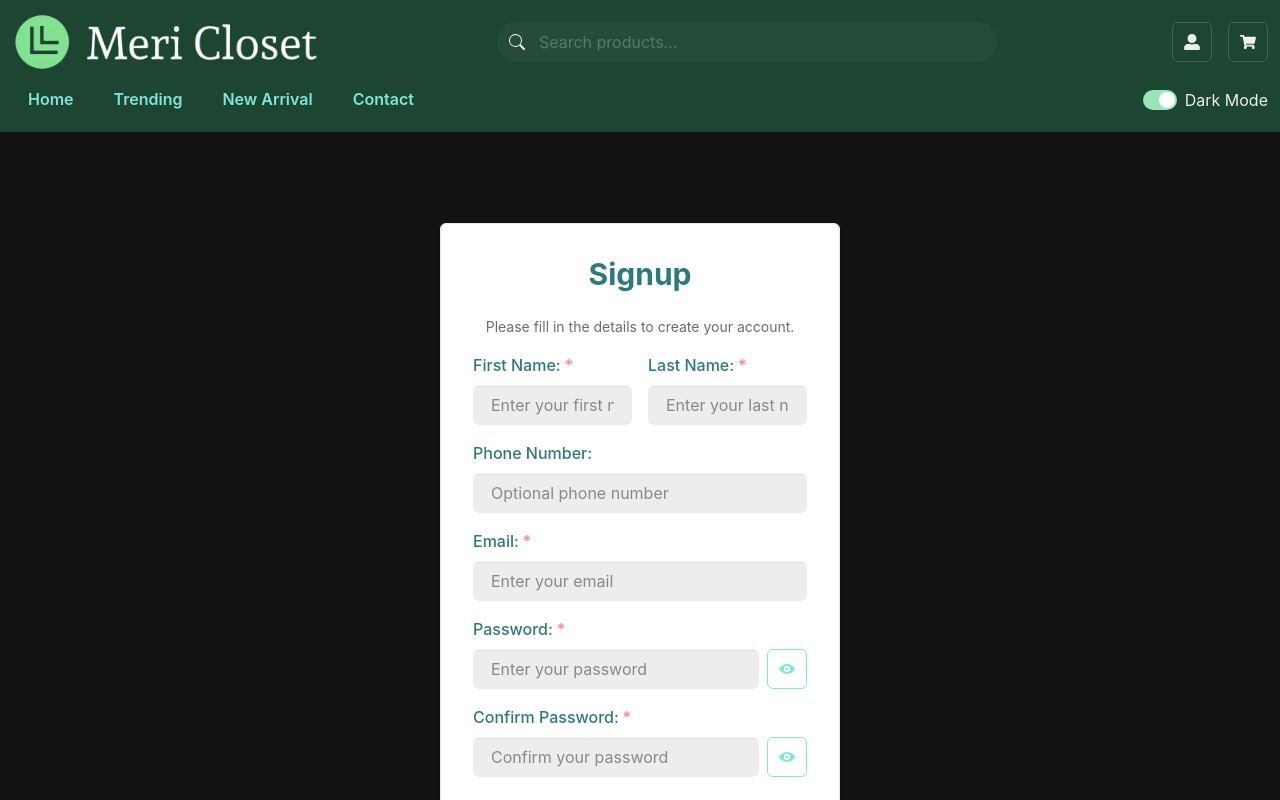
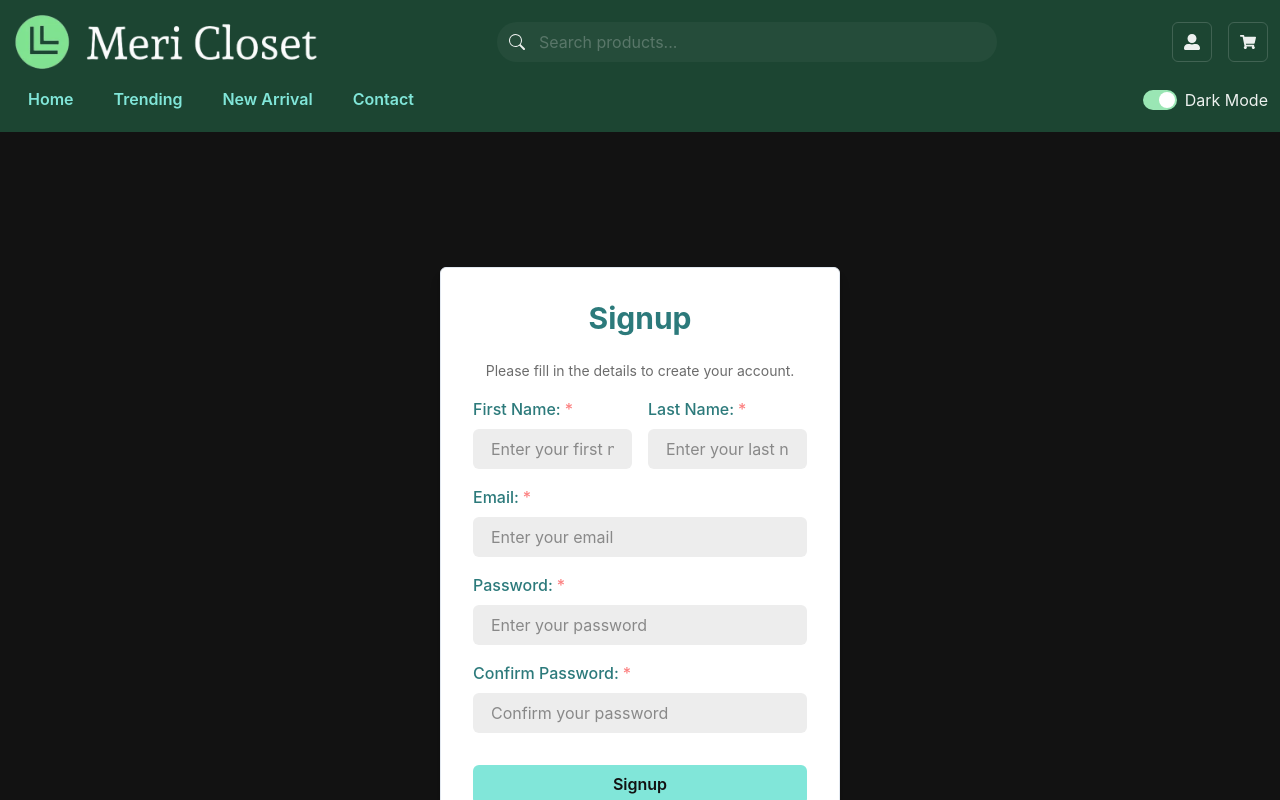
Before and after one commit to saadamir1/mericloset, a React (Vite) app: page /signup in a window 1280 px wide. Shown: the top 800 px of the page. Built offline with nearby package versions, Linux system fonts and the light colour scheme.

Commit message:
create userStore. update navbar profile menu i.e dynamic options. connect sign in and login with database

```diff
--- a/src/pages/signup.tsx
+++ b/src/pages/signup.tsx
@@ -10,24 +10,29 @@ import {
   useToast,
   Text,
   HStack,
-  IconButton,
 } from "@chakra-ui/react";
-import { ViewIcon, ViewOffIcon } from "@chakra-ui/icons"; // Import icons for showing/hiding password
+import axios from "axios";
+import useUserStore from "../userStore";
 
 const SignupPage = () => {
-  const [firstName, setFirstName] = useState<string>("");
-  const [lastName, setLastName] = useState<string>("");
-  const [email, setEmail] = useState<string>("");
-  const [password, setPassword] = useState<string>("");
-  const [confirmPassword, setConfirmPassword] = useState<string>("");
-  const [phoneNumber, setPhoneNumber] = useState<string>(""); // State for phone number
-  const [showPassword, setShowPassword] = useState<boolean>(false); // State to toggle password visibility
-  const [showConfirmPassword, setShowConfirmPassword] = useState<boolean>(false); // State for confirm password visibility
+  const { setUser, setToken } = useUserStore();
+  const [formData, setFormData] = useState({
+    firstName: "",
+    lastName: "",
+    email: "",
+    password: "",
+    confirmPassword: "",
+  });
   const toast = useToast();
 
-  const handleSubmit = (e: React.FormEvent<HTMLFormElement>) => {
+  const handleChange = (e: React.ChangeEvent<HTMLInputElement>) => {
+    const { name, value } = e.target;
+    setFormData((prev) => ({ ...prev, [name]: value }));
+  };
+
+  const handleSubmit = async (e: React.FormEvent<HTMLFormElement>) => {
     e.preventDefault();
-    if (password !== confirmPassword) {
+    if (formData.password !== formData.confirmPassword) {
         toast({
             title: "Error.",
             description: "Passwords do not match.",
@@ -38,11 +43,13 @@ const SignupPage = () => {
         return;
     }
 
-    console.log("First Name:", firstName);
-    console.log("Last Name:", lastName);
-    console.log("Phone Number:", phoneNumber); // Log the phone number
-    console.log("Email:", email);
-    console.log("Password:", password);
+    // Create a new object excluding confirmPassword
+    const { confirmPassword, ...userData } = formData;
+
+    try {
+        const { data } = await axios.post("http://localhost:5170/api/v1/users/register", userData);
+        setToken(data.token);
+        setUser(data.user);
 
         toast({
             title: "Signup Successful.",
@@ -51,17 +58,23 @@ const SignupPage = () => {
             duration: 5000,
             isClosable: true,
         });
+    } catch (error) {
+        const errorMsg = axios.isAxiosError(error) && error.response
+            ? error.response.data.message || "Signup failed. Please try again."
+            : "An unexpected error occurred.";
+        toast({
+            title: "Error.",
+            description: errorMsg,
+            status: "error",
+            duration: 5000,
+            isClosable: true,
+        });
+    }
 };
 
+
   return (
-    <Box
-      display="flex"
-      alignItems="center"
-      justifyContent="center"
-      height="100vh"
-      padding={0} // Ensure no padding around the Box
-      margin={0} // Ensure no margin around the Box
-    >
+    <Box display="flex" alignItems="center" justifyContent="center" height="100vh">
       <Box
         p={8}
         borderRadius="md"
@@ -80,147 +93,91 @@ const SignupPage = () => {
           <VStack spacing={4}>
             <HStack spacing={4} width="full">
               <FormControl isRequired>
-                <FormLabel htmlFor="first-name" color="teal.600">
-                  First Name:
-                </FormLabel>
+                <FormLabel htmlFor="firstName" color="teal.600">First Name:</FormLabel>
                 <Input
                   type="text"
-                  id="first-name"
-                  value={firstName}
-                  onChange={(e) => setFirstName(e.target.value)}
+                  id="firstName"
+                  name="firstName"
+                  value={formData.firstName}
+                  onChange={handleChange}
                   placeholder="Enter your first name"
                   variant="filled"
                   backgroundColor="gray.100"
                   focusBorderColor="teal.400"
                   _placeholder={{ color: "gray.500" }}
-                  css={{
-                    color: "black", // Set text color to black
-                  }}
+                  css={{ color: "black" }}
                 />
               </FormControl>
               <FormControl isRequired>
-                <FormLabel htmlFor="last-name" color="teal.600">
-                  Last Name:
-                </FormLabel>
+                <FormLabel htmlFor="lastName" color="teal.600">Last Name:</FormLabel>
                 <Input
                   type="text"
-                  id="last-name"
-                  value={lastName}
-                  onChange={(e) => setLastName(e.target.value)}
+                  id="lastName"
+                  name="lastName"
+                  value={formData.lastName}
+                  onChange={handleChange}
                   placeholder="Enter your last name"
                   variant="filled"
                   backgroundColor="gray.100"
                   focusBorderColor="teal.400"
                   _placeholder={{ color: "gray.500" }}
-                  css={{
-                    color: "black", // Set text color to black
-                  }}
+                  css={{ color: "black" }}
                 />
               </FormControl>
             </HStack>
-            <HStack spacing={4} width="full">
-              <FormControl>
-                <FormLabel htmlFor="phone-number" color="teal.600">
-                  Phone Number:
-                </FormLabel>
-                <Input
-                  type="tel"
-                  id="phone-number"
-                  value={phoneNumber}
-                  onChange={(e) => setPhoneNumber(e.target.value)}
-                  placeholder="Optional phone number"
-                  variant="filled"
-                  backgroundColor="gray.100"
-                  focusBorderColor="teal.400"
-                  _placeholder={{ color: "gray.500" }}
-                  css={{
-                    color: "black", // Set text color to black
-                  }}
-                />
-              </FormControl>
-            </HStack>
+
             <FormControl isRequired>
-              <FormLabel htmlFor="email" color="teal.600">
-                Email:
-              </FormLabel>
+              <FormLabel htmlFor="email" color="teal.600">Email:</FormLabel>
               <Input
                 type="email"
                 id="email"
-                value={email}
-                onChange={(e) => setEmail(e.target.value)}
+                name="email"
+                value={formData.email}
+                onChange={handleChange}
                 placeholder="Enter your email"
                 variant="filled"
                 backgroundColor="gray.100"
                 focusBorderColor="teal.400"
                 _placeholder={{ color: "gray.500" }}
-                css={{
-                  color: "black", // Set text color to black
-                }}
+                css={{ color: "black" }}
               />
             </FormControl>
+
             <FormControl isRequired>
-              <FormLabel htmlFor="password" color="teal.600">
-                Password:
-              </FormLabel>
-              <HStack>
+              <FormLabel htmlFor="password" color="teal.600">Password:</FormLabel>
               <Input
-                  type={showPassword ? "text" : "password"} // Show password if true
+                type="password"
                 id="password"
-                  value={password}
-                  onChange={(e) => setPassword(e.target.value)}
+                name="password"
+                value={formData.password}
+                onChange={handleChange}
                 placeholder="Enter your password"
                 variant="filled"
                 backgroundColor="gray.100"
                 focusBorderColor="teal.400"
                 _placeholder={{ color: "gray.500" }}
-                  css={{
-                    color: "black", // Set text color to black
-                  }}
+                css={{ color: "black" }}
               />
-                <IconButton
-                  aria-label={showPassword ? "Hide password" : "Show password"}
-                  icon={showPassword ? <ViewOffIcon /> : <ViewIcon />}
-                  onClick={() => setShowPassword(!showPassword)} // Toggle password visibility
-                  variant="outline"
-                  colorScheme="teal"
-                />
-              </HStack>
             </FormControl>
+
             <FormControl isRequired>
-              <FormLabel htmlFor="confirm-password" color="teal.600">
-                Confirm Password:
-              </FormLabel>
-              <HStack>
+              <FormLabel htmlFor="confirmPassword" color="teal.600">Confirm Password:</FormLabel>
               <Input
-                  type={showConfirmPassword ? "text" : "password"} // Show password if true
-                  id="confirm-password"
-                  value={confirmPassword}
-                  onChange={(e) => setConfirmPassword(e.target.value)}
+                type="password"
+                id="confirmPassword"
+                name="confirmPassword"
+                value={formData.confirmPassword}
+                onChange={handleChange}
                 placeholder="Confirm your password"
                 variant="filled"
                 backgroundColor="gray.100"
                 focusBorderColor="teal.400"
                 _placeholder={{ color: "gray.500" }}
-                  css={{
-                    color: "black", // Set text color to black
-                  }}
+                css={{ color: "black" }}
               />
-                <IconButton
-                  aria-label={showConfirmPassword ? "Hide password" : "Show password"}
-                  icon={showConfirmPassword ? <ViewOffIcon /> : <ViewIcon />}
-                  onClick={() => setShowConfirmPassword(!showConfirmPassword)} // Toggle password visibility
-                  variant="outline"
-                  colorScheme="teal"
-                />
-              </HStack>
             </FormControl>
-            <Button
-              type="submit"
-              colorScheme="teal"
-              width="full"
-              mt={4}
-              _hover={{ bg: "teal.500" }}
-            >
+
+            <Button type="submit" colorScheme="teal" width="full" mt={4}>
               Signup
             </Button>
           </VStack>
--- /dev/null
+++ b/src/userStore.ts
@@ -0,0 +1,30 @@
+import { create } from 'zustand';
+
+interface UserStore {
+  user: {
+    firstName?: string;
+    lastName?: string;
+    email?: string;
+  };
+  token?: string;
+  isLoggedIn: boolean;
+
+  setUser: (user: Partial<UserStore['user']>) => void;
+  setToken: (token: string) => void;
+  setIsLoggedIn: (isLoggedIn: boolean) => void;
+  logout: () => void;
+}
+
+const useUserStore = create<UserStore>((set) => ({
+  user: {},
+  token: undefined,
+  isLoggedIn: false,
+
+  setUser: (user) => set((state) => ({ user: { ...state.user, ...user } })),
+  setToken: (token) => set({ token }),
+  setIsLoggedIn: (isLoggedIn) => set({ isLoggedIn }),
+
+  logout: () => set(() => ({ user: {}, token: undefined, isLoggedIn: false })),
+}));
+
+export default useUserStore;
```
Also changed, not shown: src/components/NavBar.tsx (+19 -55 lines), src/pages/login.tsx (+7 -4 lines). Lines whose indentation alone changed are shown as unchanged.
